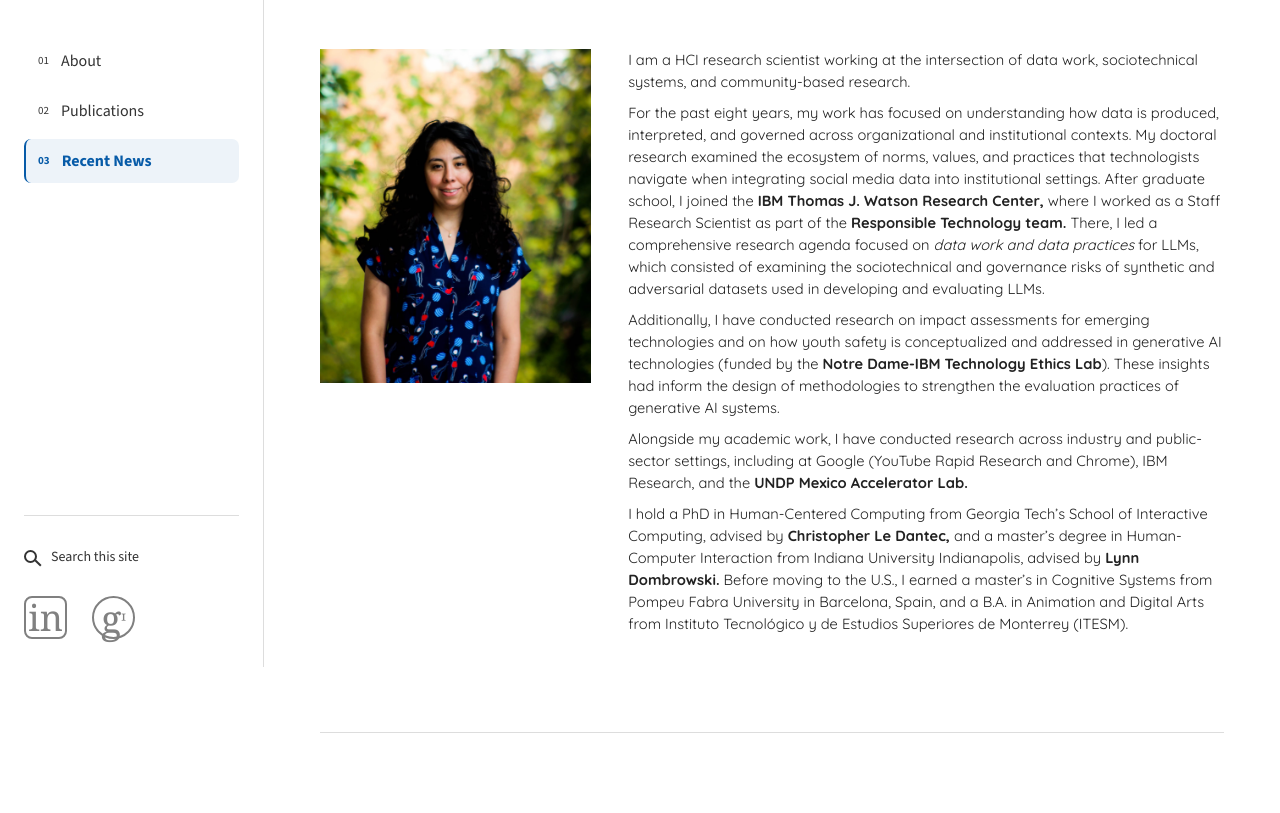
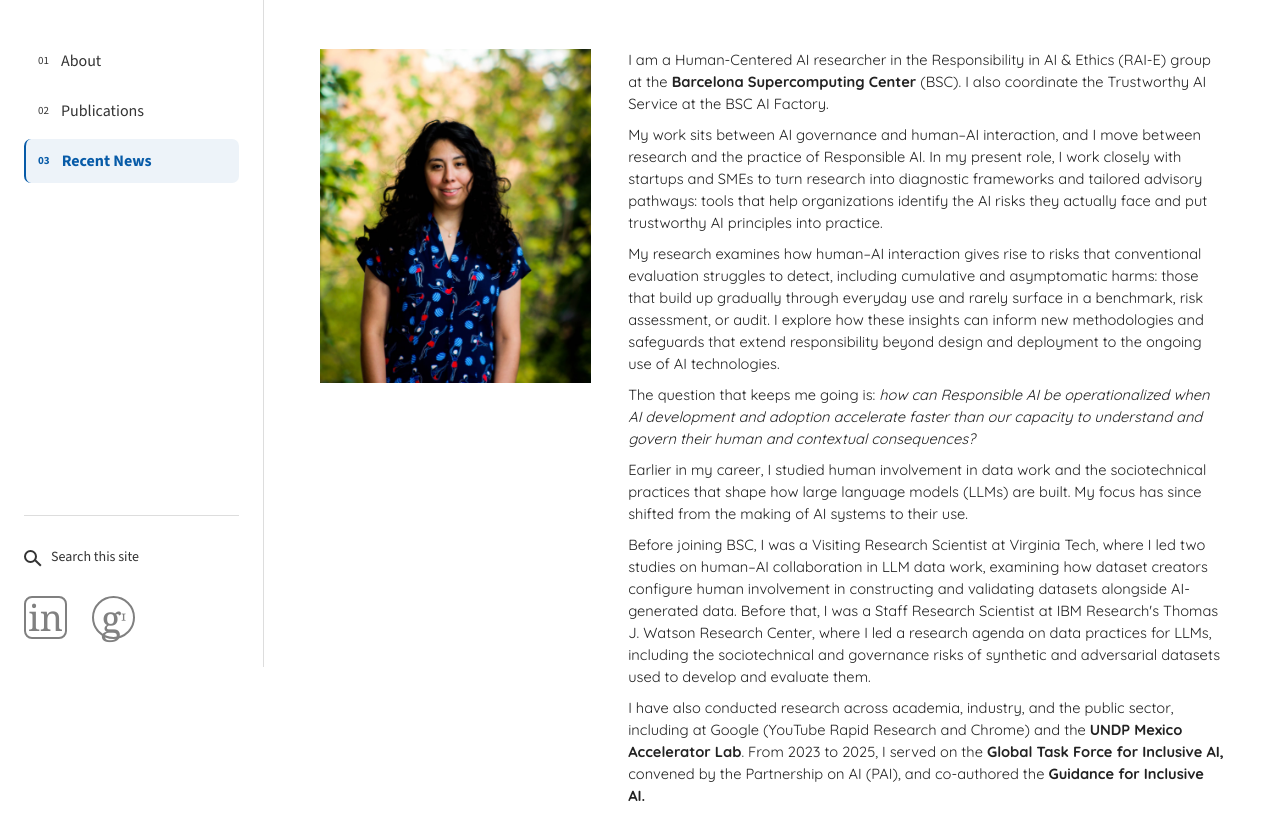
Before and after one commit to AdrianaAG/AdrianaAG.github.io, a plain HTML site: page index.html in a window 1280 px wide. Shown: the part 133-946 px from the top of the page. Drawn offline with nearby package versions, Linux system fonts and the light colour scheme.

Commit message:
Update biography with BSC role and Responsible AI research

```diff
--- a/index.html
+++ b/index.html
@@ -59,44 +59,63 @@
         <section class="biography" aria-label="About Adriana">
           <!-- Edit the biography paragraphs below. -->
           <p>
-            I am a HCI research scientist working at the intersection of data work, sociotechnical systems, and
-            community-based research.
+            I am a Human-Centered AI researcher in the Responsibility in AI &amp; Ethics (RAI-E) group at the
+            <a href="https://www.bsc.es/">Barcelona Supercomputing Center</a> (BSC). I also coordinate the
+            Trustworthy AI Service at the BSC AI Factory.
           </p>
 
           <p>
-            For the past eight years, my work has focused on understanding how data is produced, interpreted, and
-            governed across organizational and institutional contexts. My doctoral research examined the ecosystem
-            of norms, values, and practices that technologists navigate when integrating social media data into
-            institutional settings. After graduate school, I joined the <a
-            href="https://research.ibm.com/labs/yorktown-heights"><strong>IBM Thomas J. Watson Research
-            Center,</strong></a> where I worked as a Staff Research Scientist as part of the <a
-            href="https://research.ibm.com/topics/responsible-technology"><strong>Responsible Technology team.
-            </strong></a>There, I led a comprehensive research agenda focused on <em>data work and data
-            practices</em> for LLMs, which consisted of examining the sociotechnical and governance risks of
-            synthetic and adversarial datasets used in developing and evaluating LLMs.
+            My work sits between AI governance and human–AI interaction, and I move between research and the
+            practice of Responsible AI. In my present role, I work closely with startups and SMEs to turn research
+            into diagnostic frameworks and tailored advisory pathways: tools that help organizations identify the
+            AI risks they actually face and put trustworthy AI principles into practice.
           </p>
 
           <p>
-            Additionally, I have conducted research on impact assessments for emerging technologies and on how
-            youth safety is conceptualized and addressed in generative AI technologies (funded by the <a
-            href="https://ethics.nd.edu/assets/605840/final_2023_24_tel_annual_report.pdf"><strong>Notre Dame-IBM
-            Technology Ethics Lab</strong></a>). These insights had inform the design of methodologies to
-            strengthen the evaluation practices of generative AI systems.
+            My research examines how human–AI interaction gives rise to risks that conventional evaluation
+            struggles to detect, including cumulative and asymptomatic harms: those that build up gradually
+            through everyday use and rarely surface in a benchmark, risk assessment, or audit. I explore how these
+            insights can inform new methodologies and safeguards that extend responsibility beyond design and
+            deployment to the ongoing use of AI technologies.
           </p>
 
           <p>
-            Alongside my academic work, I have conducted research across industry and public-sector settings,
-            including at Google (YouTube Rapid Research and Chrome), IBM Research, and the <a
-            href="https://www.undp.org/acceleratorlabs/undp-mexico-accelerator-lab"><strong>UNDP Mexico Accelerator
-            Lab. </strong></a>
+            The question that keeps me going is: <em>how can Responsible AI be operationalized when AI development
+            and adoption accelerate faster than our capacity to understand and govern their human and contextual
+            consequences?</em>
           </p>
 
           <p>
-            I hold a PhD in Human-Centered Computing from Georgia Tech’s School of Interactive Computing, advised
-            by <a href="https://www.khoury.northeastern.edu/people/chris-le-dantec/"><strong>Christopher Le
-            Dantec,</strong></a> and a master’s degree in Human-Computer Interaction from Indiana University
-            Indianapolis, advised by <a href="https://www.cc.gatech.edu/people/lynn-dombrowski"><strong>Lynn
-            Dombrowski.</strong></a> Before moving to the U.S., I earned a master’s in Cognitive Systems from
+            Earlier in my career, I studied human involvement in data work and the sociotechnical practices that
+            shape how large language models (LLMs) are built. My focus has since shifted from the making of AI
+            systems to their use.
+          </p>
+
+          <p>
+            Before joining BSC, I was a Visiting Research Scientist at Virginia Tech, where I led two studies on
+            human–AI collaboration in LLM data work, examining how dataset creators configure human involvement
+            in constructing and validating datasets alongside AI-generated data. Before that, I was a Staff
+            Research Scientist at IBM Research's Thomas J. Watson Research Center, where I led a research agenda
+            on data practices for LLMs, including the sociotechnical and governance risks of synthetic and
+            adversarial datasets used to develop and evaluate them.
+          </p>
+
+          <p>
+            I have also conducted research across academia, industry, and the public sector, including at Google
+            (YouTube Rapid Research and Chrome) and the
+            <a href="https://www.undp.org/acceleratorlabs/undp-mexico-accelerator-lab">UNDP Mexico Accelerator Lab</a>.
+            From 2023 to 2025, I served on the
+            <a href="https://partnershiponai.org/global-task-force-for-inclusive-ai/">Global Task Force for Inclusive AI,</a>
+            convened by the Partnership on AI (PAI), and co-authored the
+            <a href="https://partnershiponai.org/guidance-for-inclusive-ai/">Guidance for Inclusive AI.</a>
+          </p>
+
+          <p>
+            I hold a PhD in Human-Centered Computing from Georgia Tech's School of Interactive Computing, advised
+            by <a href="https://www.khoury.northeastern.edu/people/chris-le-dantec/">Christopher Le Dantec</a>,
+            and a master's degree in Human-Computer Interaction from Indiana University Indianapolis, advised by
+            <a href="https://www.cc.gatech.edu/people/lynn-dombrowski">Lynn Dombrowski</a>. Before moving to the U.S.,
+            I earned a master's in Cognitive Systems from
             Pompeu Fabra University in Barcelona, Spain, and a B.A. in Animation and Digital Arts from Instituto
             Tecnológico y de Estudios Superiores de Monterrey (ITESM).
           </p>
```
